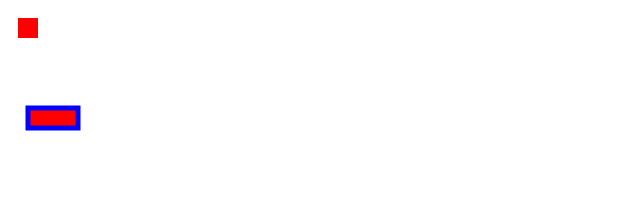
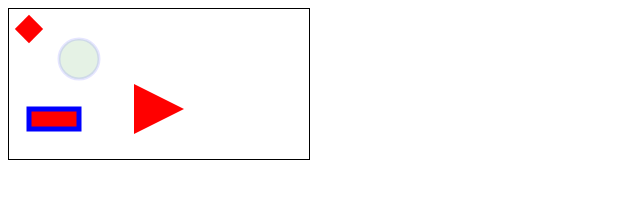
Before and after one commit to kempfer/TeqJs, a plain HTML site: page src/canvas/index.html in a window 1280 px wide. Shown: the whole page, without its empty margins (0-640 px from the left). Drawn offline with Linux system fonts and the light colour scheme.

Commit message:
add object circle, triangle
Signed-off-by: Maxim <zotov_mv@groupbwt.com>

```diff
--- a/src/canvas/TCanvas.js
+++ b/src/canvas/TCanvas.js
@@ -60,12 +60,13 @@ t.Class.define('t.canvas',{
 	}
 
 });
+
 /** @private */
 
 t.canvas.buffer =  function (width,height) {
 	return t.dom.create('canvas',{width: width, height:height}).first.getContext('2d');
 };
 
-t.canvas.inRad = function (num) {
+t.canvas.degree = function (num) {
 	return Math.PI / 180 * num ;
 }
--- /dev/null
+++ b/src/canvas/TCanvasCircle.js
@@ -0,0 +1,30 @@
+t.Class.define('t.canvas.circle', {
+
+	Extend : t.canvas.object,
+
+	_x : 0,
+
+	_y : 0,
+
+	init : function (options) {
+		this.defaultOptions = t.canvas.circle.options;
+		this.callParent(options);
+	},
+	_render : function (ctx) {
+		this._counted();
+		ctx.beginPath();
+		ctx.arc(this._x ,this._y,this.getRadius(),0,2 * Math.PI, false);
+		this._renderFill(ctx);
+		this._renderStroke(ctx);
+		ctx.closePath();
+	},
+	_counted : function () {
+		this._x = this.getX();
+		this._y =  this.getY();
+	}
+});
+
+
+t.canvas.circle.options = t.combine (t.canvas.object.options, {
+	radius: 5
+});
--- a/src/canvas/TCanvasObj.js
+++ b/src/canvas/TCanvasObj.js
@@ -28,15 +28,34 @@ t.Class.define('t.canvas.object', {
 		ctx.save();
 		ctx.fillStyle = this.getFill();
 		ctx.strokeStyle = this.getStrokeStyle();
+		ctx.globalAlpha = this.getOpacity();
+		this._transform(ctx);
 		this._render(ctx);
 		ctx.restore();
+	},
+	_renderFill : function (ctx) {
+		if(this.getFill()){
+			ctx.fill();
+		}
+	},
+	_renderStroke : function (ctx) {
+		if(this.getStrokeStyle()){
+			ctx.lineWidth = this.getStrokeWidth();
+			ctx.stroke();
+		}
+	},
+	_transform : function (ctx) {
+		if(this.getAngle()) {
+			ctx.translate(this.getX() + this.getWidth()/2, this.getY() + this.getHeight()/2);
+			ctx.rotate(t.canvas.degree(this.getAngle()));
+		}
 	}
 });
 t.canvas.object.options = {
 	x : 0,
 	y : 0,
 	fill : 'red',
-	angle : 0,
+	angle : false,
 	strokeStyle : false,
 	strokeWidth : 1,
 	scaleX : 1,
--- a/src/canvas/TCanvasRect.js
+++ b/src/canvas/TCanvasRect.js
@@ -1,24 +1,34 @@
 t.Class.define('t.canvas.rect',{
 	Extend : t.canvas.object,
+
+	_x : 0,
+
+	_y : 0,
 
 	init : function (options) {
 		this.defaultOptions = t.canvas.rect.options;
 		this.callParent(options);
 	},
 	_render : function (ctx) {
+		this._counted();
+
 		this._renderFill(ctx);
 		this._renderStroke(ctx);
 	},
 	_renderFill : function (ctx) {
 		if(this.getFill()){
-			ctx.fillRect(this.getX(),this.getY(),this.getWidth(),this.getHeight());
+			ctx.fillRect(this._x,this._y,this.getWidth(),this.getHeight());
 		}
 	},
 	_renderStroke : function (ctx) {
 		if(this.getStrokeStyle()){
 			ctx.lineWidth = this.getStrokeWidth();
-			ctx.strokeRect(this.getX(),this.getY(),this.getWidth(),this.getHeight());
+			ctx.strokeRect(this._x,this._y,this.getWidth(),this.getHeight());
 		}
+	},
+	_counted : function () {
+		this._x = (!this.getAngle()) ? this.getX() : - this.getWidth()/2;
+		this._y = (!this.getAngle()) ? this.getY() : - this.getHeight()/2;
 	}
 });
 
--- /dev/null
+++ b/src/canvas/TCanvasTriangle.js
@@ -0,0 +1,38 @@
+t.Class.define('t.canvas.triangle', {
+
+	Extend : t.canvas.object,
+
+	_x : 0,
+
+	_y : 0,
+	/**
+	* Constructor
+	* @param {Object} [options] Options object
+	* @return {Object} thisArg
+	*/
+	init : function initTriangle (options) {
+		this.defaultOptions = t.canvas.triangle.options;
+		this.callParent(options);
+	},
+	_render : function (ctx) {
+		this._counted();
+		var widthBy2 = this.getWidth() / 2,
+			heightBy2 = this.getHeight() / 2;
+	    ctx.beginPath();
+	    ctx.moveTo(this._x , this._y - heightBy2);
+	    ctx.lineTo(this._x + widthBy2, this._y  + heightBy2);
+	    ctx.lineTo(this._x - widthBy2, this._y  + heightBy2);
+	    ctx.closePath();
+		this._renderFill(ctx);
+		this._renderStroke(ctx);
+	},
+	_counted : function () {
+		this._x = (!this.getAngle()) ? this.getX() : - this.getWidth()/2;
+		this._y = (!this.getAngle()) ? this.getY() : - this.getHeight()/2;
+	}
+});
+
+t.canvas.triangle.options = t.combine (t.canvas.object.options, {
+	width: 50,
+	height: 50,
+});
--- a/src/canvas/index.html
+++ b/src/canvas/index.html
@@ -15,28 +15,48 @@
 		<script type="text/javascript"  src="TCanvas.js"></script>
 		<script type="text/javascript"  src="TCanvasObj.js"></script>
 		<script type="text/javascript"  src="TCanvasRect.js"></script>
-
+		<script type="text/javascript"  src="TCanvasCircle.js"></script>
+		<script type="text/javascript"  src="TCanvasTriangle.js"></script>
 	</head>
 	<body>
-		<canvas id="canvas"> </canvas>
+		<canvas id="canvas" style="border: 1px solid;"> </canvas>
 		<div id="test"> </div>
 		<script>
 			var canvas;
 			var rect;
 			var rect2;
+			var circle;
+			var triangle;
 			t.dom.onReady(function () {
 				canvas = new t.canvas('#canvas');
+				//canvas.width = 400;
+				//canvas.height = 400;
 				canvas.renderTo("#test");
-				rect = new t.canvas.rect({x:10,y:10});
+				rect = new t.canvas.rect({x:10,y:10,angle:45});
 				rect2 = new t.canvas.rect({
 					width:50,
 					x:20,
 					y:100,
+					angle:0,
 					fill:'red',
 					strokeStyle : 'blue',
 					strokeWidth : 5
 				});
-				canvas.add(rect,rect2);
+				circle = new t.canvas.circle({
+					fill : 'green',
+					x : 70,
+					y: 50,
+					strokeStyle : 'blue',
+					radius : 20,
+					strokeWidth : 3,
+					opacity: 0.1
+				});
+				triangle = new t.canvas.triangle({
+					x: 100,
+					y: 100,
+					angle:90
+				});
+				canvas.add(rect,rect2,circle,triangle);
 				canvas.renderAll();
 			});
 
```
